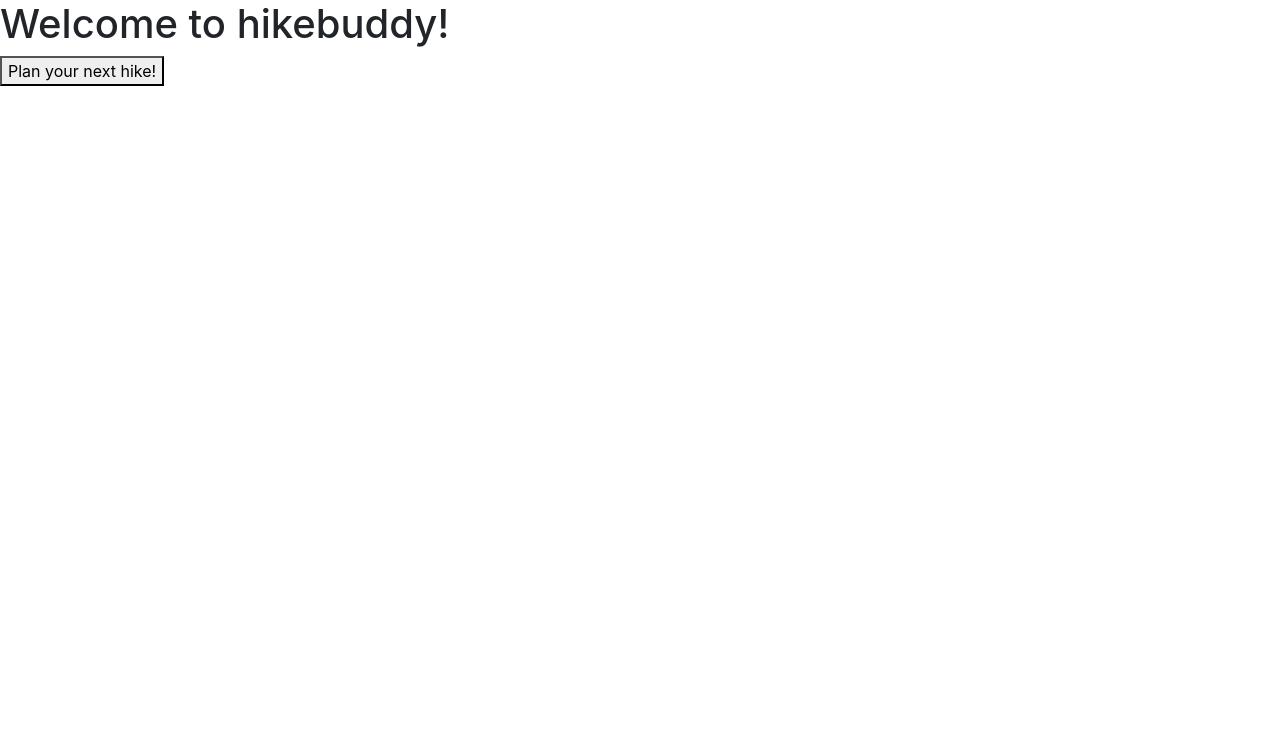
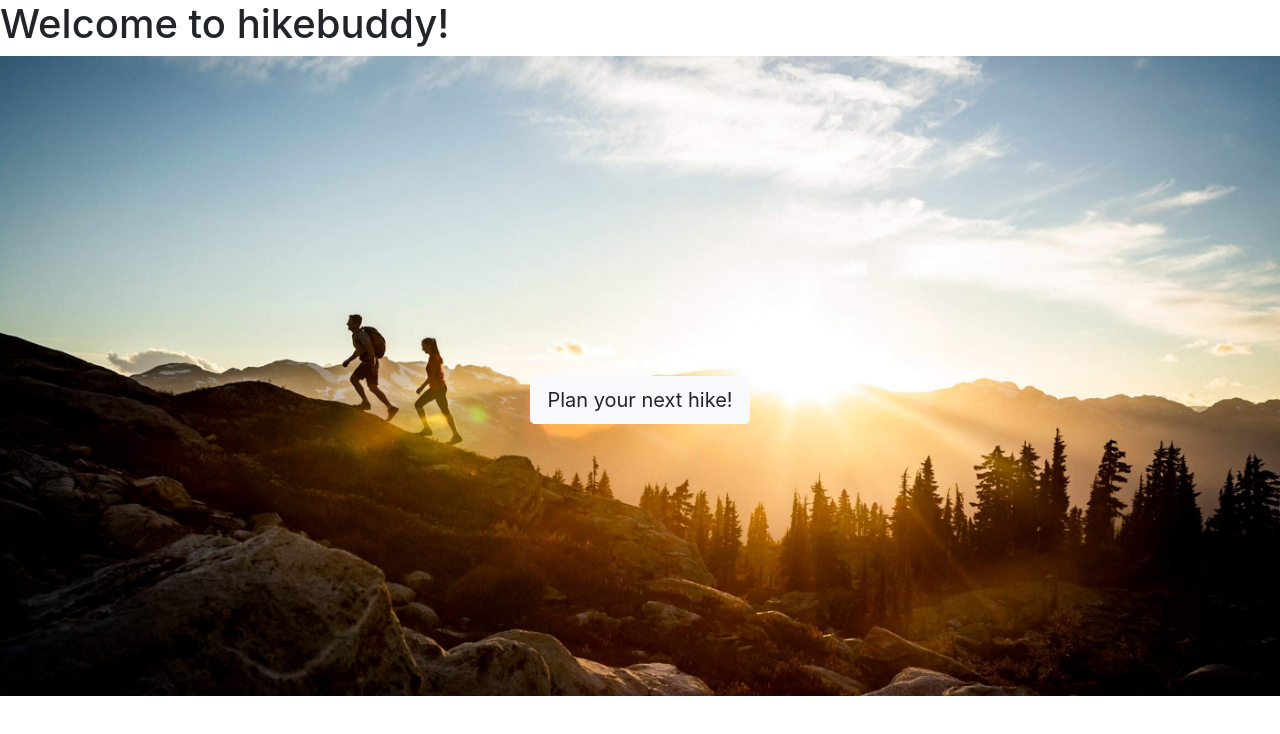
Before and after one commit to NYX1122/project-1, a plain HTML site: page index.html in a window 1280 px wide. Drawn offline with nearby package versions, Linux system fonts and the light colour scheme; a web font is replaced by a local one.

Commit message:
hero and button desgin

```diff
--- a/assets/css/style.css
+++ b/assets/css/style.css
@@ -0,0 +1,19 @@
+.img-wrapper {
+    position: relative;
+}
+
+.img-overlay {
+    position: absolute;
+    top: 0;
+    bottom: 0;
+    left: 0;
+    right: 0;
+    text-align: center;
+}
+
+.img-overlay:before {
+    content: ' ';
+    display: block;
+    /* adjust 'height' to position overlay content vertically */
+    height: 50%;
+}
--- a/index.html
+++ b/index.html
@@ -1,14 +1,16 @@
 <!DOCTYPE html>
 <html lang="en">
+
 <head>
     <meta charset="UTF-8">
     <meta http-equiv="X-UA-Compatible" content="IE=edge">
     <meta name="viewport" content="width=device-width, initial-scale=1.0">
-    <link rel="stylesheet" href="https://stackpath.bootstrapcdn.com/bootstrap/4.3.1/css/bootstrap.min.css"/>
+    <link rel="stylesheet" href="https://stackpath.bootstrapcdn.com/bootstrap/4.3.1/css/bootstrap.min.css" />
     <link rel="stylesheet" href="https://cdnjs.cloudflare.com/ajax/libs/open-iconic/1.1.1/font/css/open-iconic-bootstrap.min.css" />
-    <link rel="stylesheet" href="./assets/css/style.css"/>
+    <link rel="stylesheet" href="./assets/css/style.css" />
     <title>Hike Findr</title>
 </head>
+
 <body>
     <header id="intro-page-header-wrapper">
         <h1 id="intro-page-header">
@@ -17,13 +19,18 @@
     </header>
 
     <main>
-        <div id="hero">
-            <button id="initialize">
-                Plan your next hike!
-            </button>
+        <div class="img-wrapper">
+
+            <img class="img-fluid" src="./assets/images/hero.jpeg" class="img-fluid" alt="">
+            <div class="img-overlay">
+                <button type="button" class="btn btn-light btn-lg">Plan your next hike!</button>
+                </button>
+
+            </div>
         </div>
 
         <div id="form-wrapper">
+
             <!-- Div for holding form and form parameters -->
         </div>
     </main>
@@ -33,4 +40,5 @@
     <script src="https://cdnjs.cloudflare.com/ajax/libs/dayjs/1.10.5/dayjs.min.js" integrity="sha512-n6mJ6AqoohFfbgx3x7N162B/zRNs5x8uvsStlHC+LCvqwKW7oiucE07Ehatg62ybx6Vo1ctaZwm/4sSRUTSIQA==" crossorigin="anonymous" referrerpolicy="no-referrer"></script>
     <script src="./assets/script/intropage.js"></script>
 </body>
+
 </html>
```
Also changed, not shown: assets/images/hero.jpeg (added), 3 other files.
